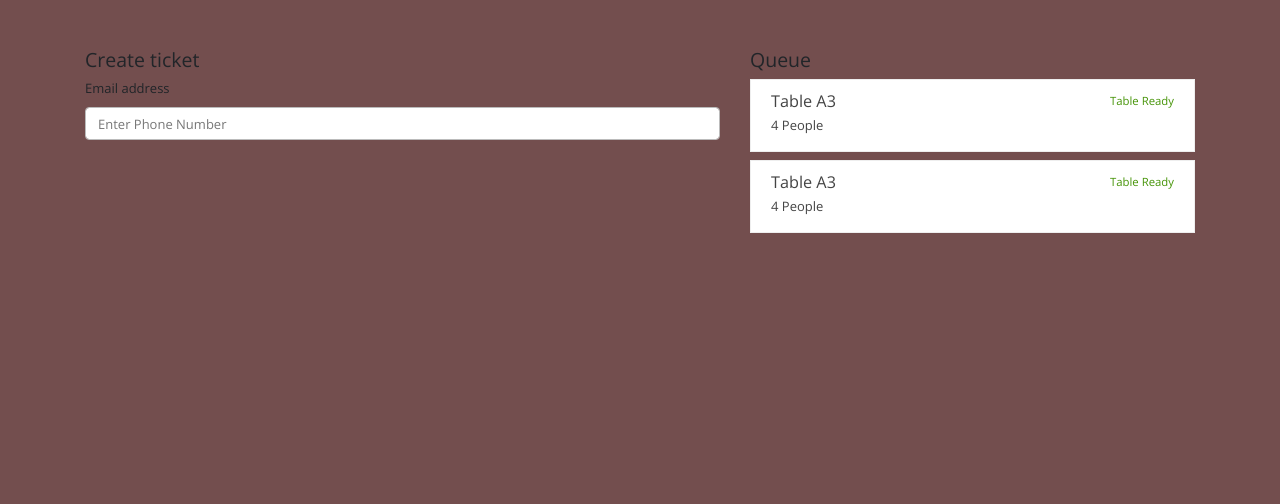
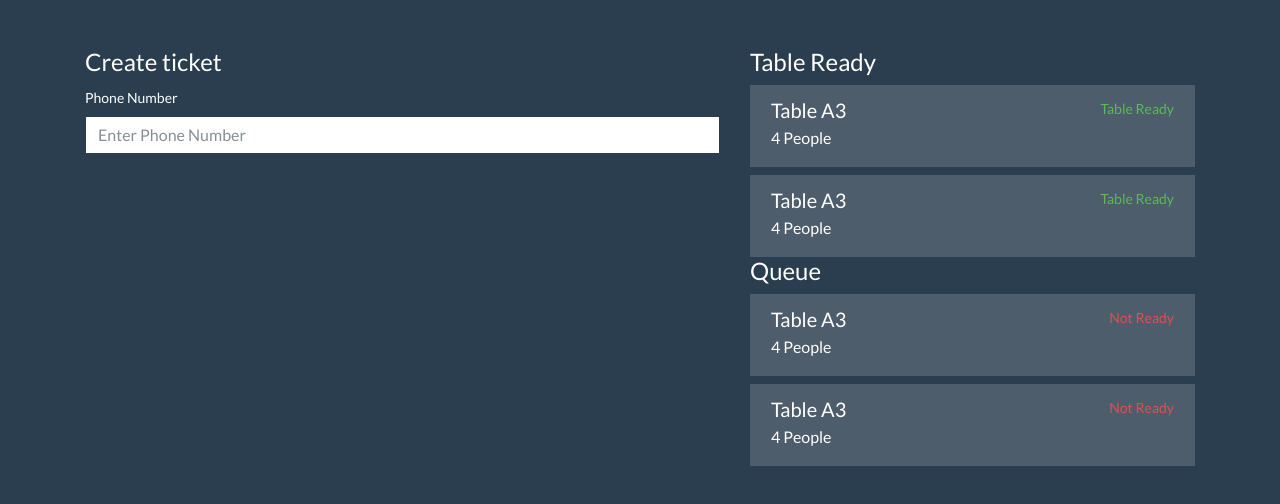
Before and after one commit to anthonydo1/restaurantq, a website: page index.html in a window 1280 px wide. Drawn offline with nearby package versions, Linux system fonts and the light colour scheme.

Commit message:
Added changes

```diff
--- a/index.html
+++ b/index.html
@@ -5,19 +5,19 @@
     <meta charset="UTF-8">
     <meta name="viewport" content="width=device-width, initial-scale=1.0">
     <meta http-equiv="X-UA-Compatible" content="ie=edge">
-    <title>Document</title>
-    <link rel="stylesheet" href="https://stackpath.bootstrapcdn.com/bootswatch/4.3.1/simplex/bootstrap.min.css">
+    <title>Resturant Queue System</title>
+    <link rel="stylesheet" href="https://stackpath.bootstrapcdn.com/bootswatch/4.3.1/superhero/bootstrap.min.css">
 </head>
 
-<body style="background-color:#734E4E">
+<body>
     <div class="container mt-5">
         <div class="row">
-            <div class="col-lg-7">
-                <h4>Create ticket</h4>
+            <div class="col-lg-7 text-white">
+                <h4>Create ticket </h4>
                 <form>
                     <fieldset>
                         <div class="form-group">
-                            <label>Email address</label>
+                            <label>Phone Number</label>
                             <input type="number" class="form-control" placeholder="Enter Phone Number">
                         </div>
                     </fieldset>
@@ -25,7 +25,7 @@
             </div>
 
             <div class="col-lg-5">
-                <h4>Queue</h4>
+                <h4 class="text-white">Table Ready</h4>
 
                 <div class="listgroup">
                     <a href="#" class="list-group-item list-group-item-action flex-column align-items-start mt-2">
@@ -48,6 +48,32 @@
                 </div>
             </div>
         </div>
+        <div class="row">
+            <div class="col-lg-7"></div>
+            <div class="col-lg-5">
+                <h4 class="text-white">Queue</h4>
+
+                <div class="listgroup">
+                    <a href="#" class="list-group-item list-group-item-action flex-column align-items-start mt-2">
+                        <div class="d-flex w-100 justify-content-between">
+                            <h5 class="mb-1">Table A3</h5>
+                            <small class="text-danger">Not Ready</small>
+                        </div>
+                        <p class="mb-1">4 People</p>
+                    </a>
+                </div>
+
+                <div class="listgroup">
+                    <a href="#" class="list-group-item list-group-item-action flex-column align-items-start mt-2">
+                        <div class="d-flex w-100 justify-content-between">
+                            <h5 class="mb-1">Table A3</h5>
+                            <small class="text-danger">Not Ready</small>
+                        </div>
+                        <p class="mb-1">4 People</p>
+                    </a>
+                </div>
+            </div>
+        </div>
     </div>
 </body>
 
```
